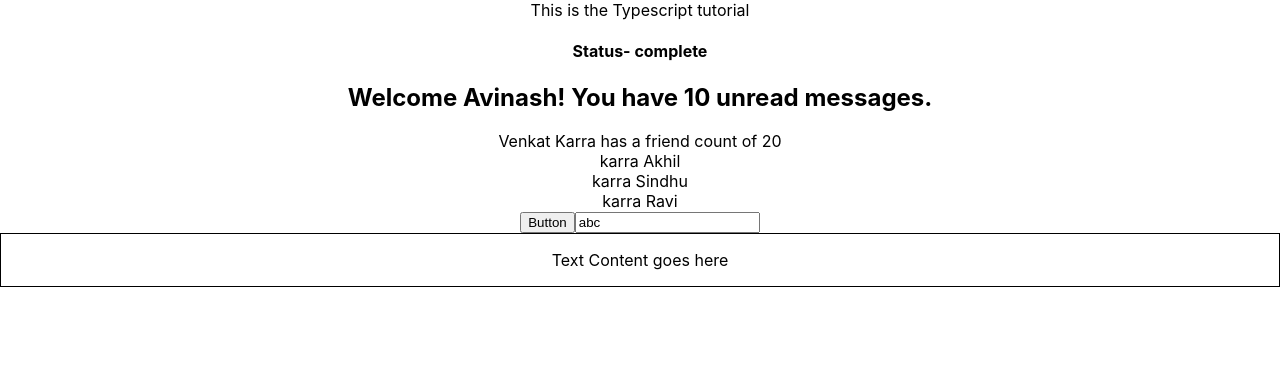
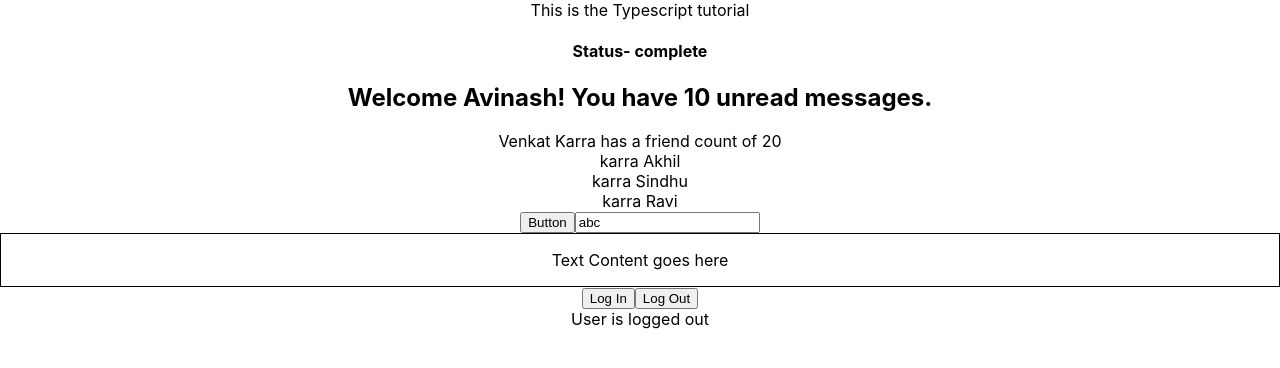
Before and after one commit to sg-venkat-a-karra/React-Typescript-CC, a React (Create React App) app: page / in a window 1280 px wide. Shown: the top 368 px of the page. Built offline with nearby package versions, Linux system fonts and the light colour scheme.

Commit message:
useState typing

```diff
--- a/src/App.tsx
+++ b/src/App.tsx
@@ -8,6 +8,7 @@
 import Button from 'components/Button';
 import Input from 'components/Input';
 import Container from 'components/Container';
+import LoggedIn from 'components/state/LoggedIn';
 
 const friends = [
   { fName: 'Akhil', lName: 'karra' },
@@ -33,6 +34,7 @@
       </Button>
       <Input onChange={(e) => console.log(e.target.value)} value='abc' />
       <Container styles={{ border: '1px solid black', padding: '1rem' }} />
+      <LoggedIn />
     </div>
   );
 }
--- a/src/components/Status.tsx
+++ b/src/components/Status.tsx
@@ -13,9 +13,9 @@
     props.status === 'loading' ||
     props.status === 'waiting' ||
     props.status === 'complete'
-  ) {
+  )
     message = props.status;
-  }
+
   return (
     <div>
       <h4>Status- {message}</h4>
--- /dev/null
+++ b/src/components/state/LoggedIn.tsx
@@ -0,0 +1,39 @@
+import { useState } from 'react';
+
+/**
+ *
+ */
+type AuthUser = {
+  name: string;
+  email: string;
+};
+
+const LoggedIn = () => {
+  const [isLoggedIn, setIsLoggedIn] = useState(false);
+  const [user, setUser] = useState<AuthUser | null>(null);
+  const handleLogIn = () => {
+    setIsLoggedIn(true);
+    setUser({ name: 'Avinash', email: 'avinash@gmail.com' });
+  };
+  const handleLogOut = () => {
+    setIsLoggedIn(false);
+    setUser(null);
+  };
+
+  return (
+    <div>
+      <button onClick={handleLogIn}>Log In</button>
+      <button onClick={handleLogOut}>Log Out</button>
+      <div>User is {isLoggedIn ? 'logged in' : 'logged out'}</div>
+      {isLoggedIn ? (
+        <div>
+          User Name is {user?.name} and email is {user?.email}
+        </div>
+      ) : null}
+    </div>
+  );
+};
+
+// #endregion
+
+export default LoggedIn;
```
